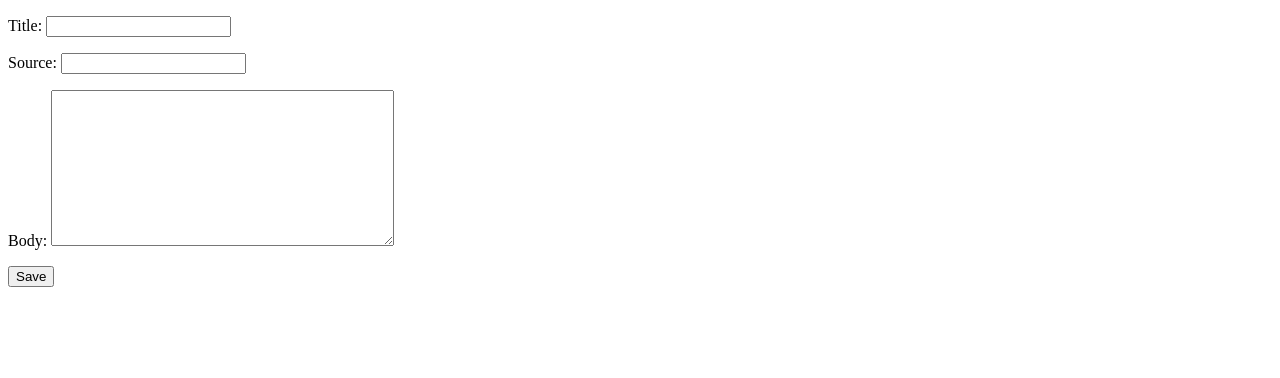
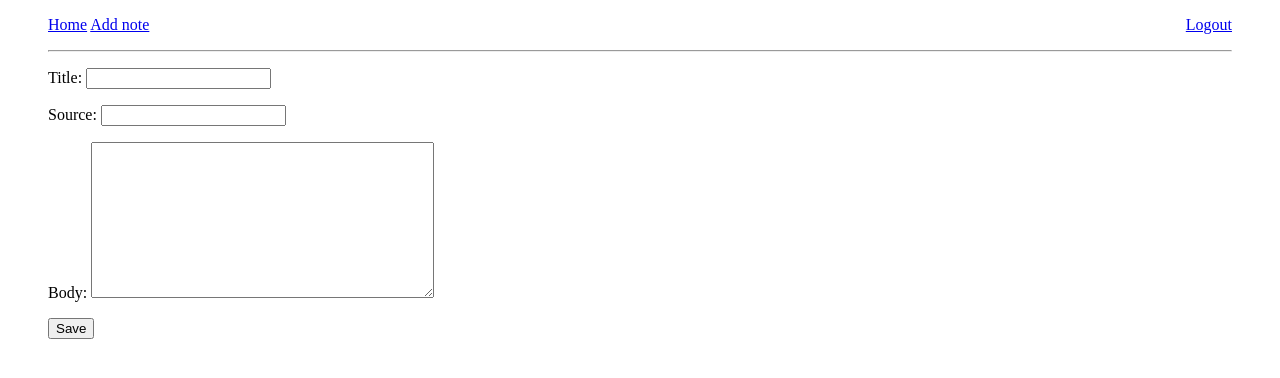
Before and after one commit to welel/noted, a Django app: page /add/ in a window 1280 px wide. Shown: the top 378 px of the page. Run offline with Django 3.2, Linux system fonts and the light colour scheme; the visitor is signed in with stand-in values (Sample User, id 1).

Commit message:
+ navigation html layout.

```diff
--- a/frontend/templates/layouts/base.html
+++ b/frontend/templates/layouts/base.html
@@ -10,6 +10,9 @@
 </head>
 
 </body>
-    {% block main %}{% endblock %}
+    <div style="max-width: 1490px; padding-left: 40px; padding-right: 40px;">
+        {% include 'layouts/navigation.html' %}
+        {% block main %}{% endblock %}
+    </div>
 </body>
 </html>
--- /dev/null
+++ b/frontend/templates/layouts/navigation.html
@@ -0,0 +1,17 @@
+<nav>
+    <p style="display: flex; justify-content: space-between;">
+        <span>
+            <a href="{% url 'notes:home' %}">Home</a>
+            <a href="{% url 'notes:add' %}">Add note</a>
+        </span>
+        <span>
+            {% if user.is_authenticated %}
+                <a href="{% url 'account_logout' %}">Logout</a>
+            {% else %}
+                <a href="{% url 'account_login' %}">Sign In</a>
+                <a href="{% url 'account_signup' %}">Sign Up</a>
+            {% endif %}
+        </span>
+    </p>
+</nav>
+<hr/>
--- a/noted/noted/urls.py
+++ b/noted/noted/urls.py
@@ -5,6 +5,6 @@ from django.urls import path, include
 urlpatterns = [
     path('admin/', admin.site.urls),
     path('', include('notes.urls')),
-    path('notes/', include('notes.urls')),
+    path('notes/', include(('notes.urls', 'notes'), namespace='notes')),
     path('accounts/', include('allauth.urls')),
 ]
```
